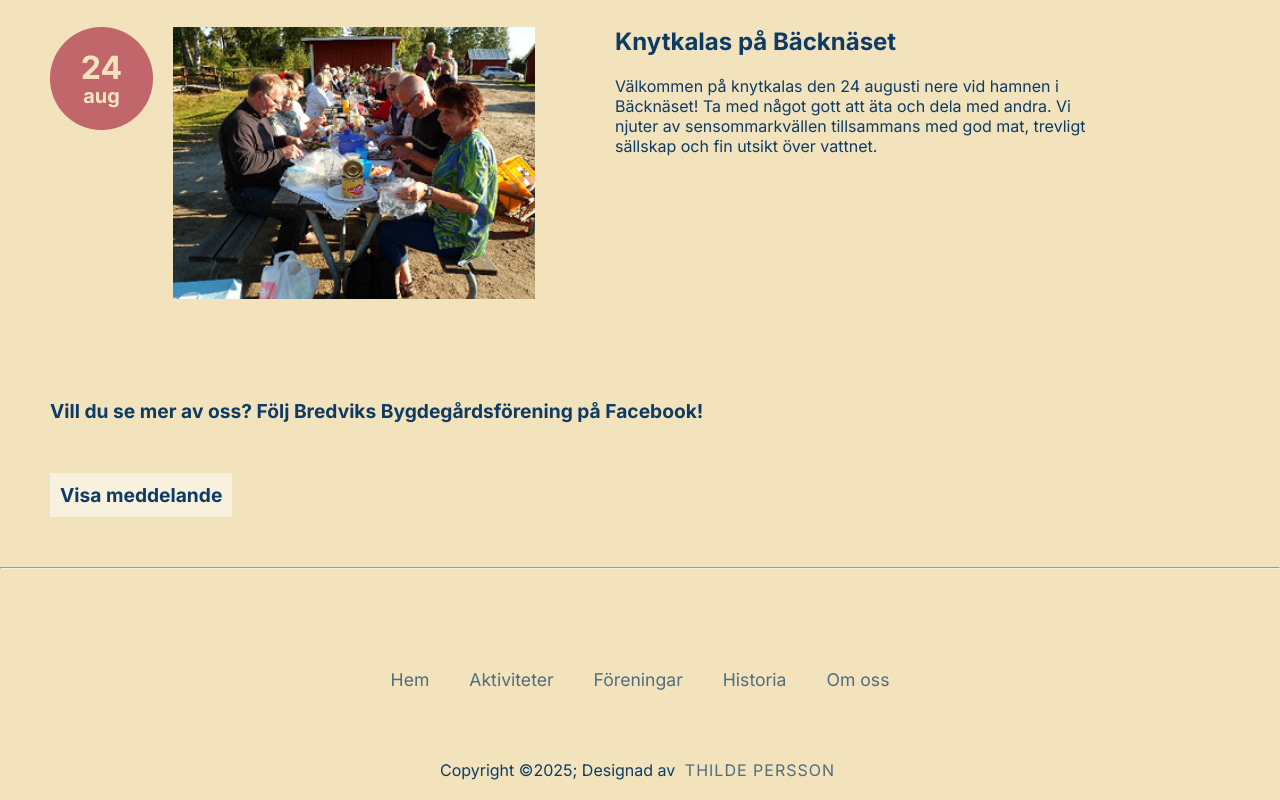
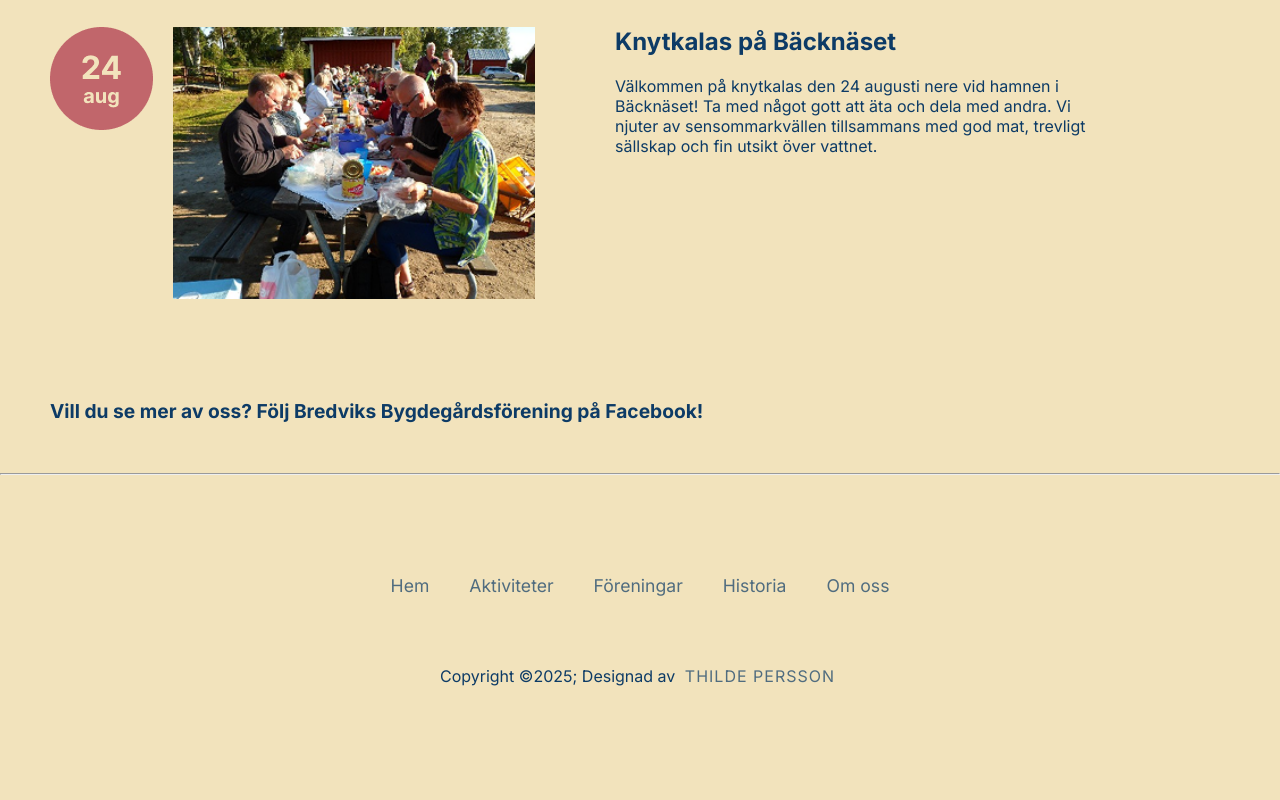
Before and after one commit to thpe2837/my-react-app, a React (Create React App) app: page / in a window 1280 px wide. Shown: the part 483-1283 px from the top of the page. After the commit the page ends 1189 px from the top, so only its background shows below. Built offline with nearby package versions, Linux system fonts and the light colour scheme.

Commit message:
Removed showMessageButton from home-page

```diff
--- a/src/App.css
+++ b/src/App.css
@@ -235,18 +235,6 @@ footer hr {
 }
 .facebooklink a:hover {
 	opacity: 0.7;
-}
-#showMessageButton {
-	display: block;
-	padding: 10px;
-	margin-left: 50px;
-	margin-bottom: 50px;
-	font-family: inherit;
-	font-size: larger;
-	font-weight: bold;
-	color: #0D3B66;
-	background-color: #F8F1DD;
-	border: none;
 }
 
 /*ACTICITIES*/
--- a/src/pages/Home.js
+++ b/src/pages/Home.js
@@ -54,8 +54,6 @@ class Home extends Component {
 				<a href="https://www.facebook.com/groups/131148950364255" target="_blank" rel="noopener noreferrer">Vill du se mer av oss? Följ Bredviks Bygdegårdsförening på Facebook!</a>
 			</div>
 
-			<button id="showMessageButton">Visa meddelande</button>
-
 		</main>
     );
   }
```
